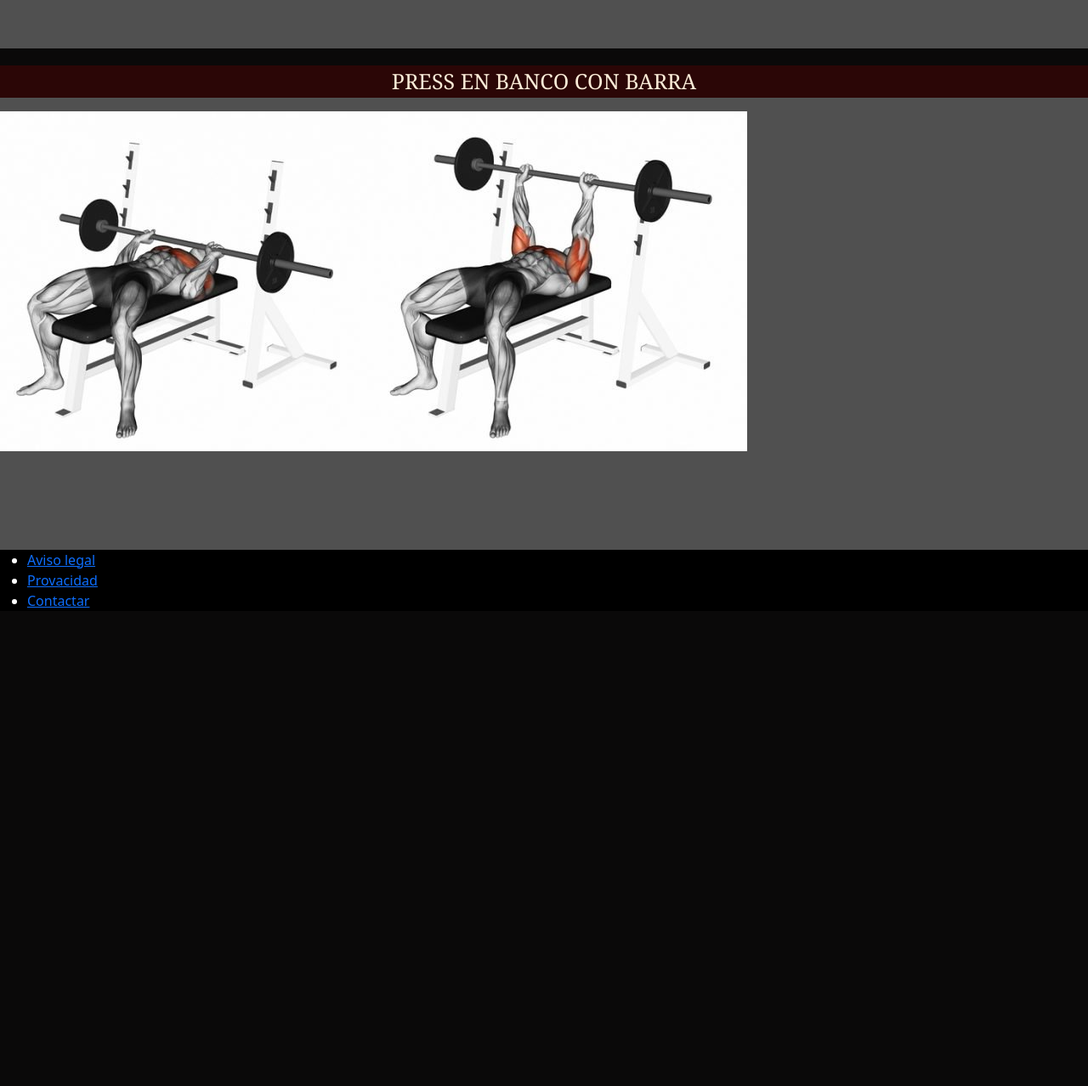
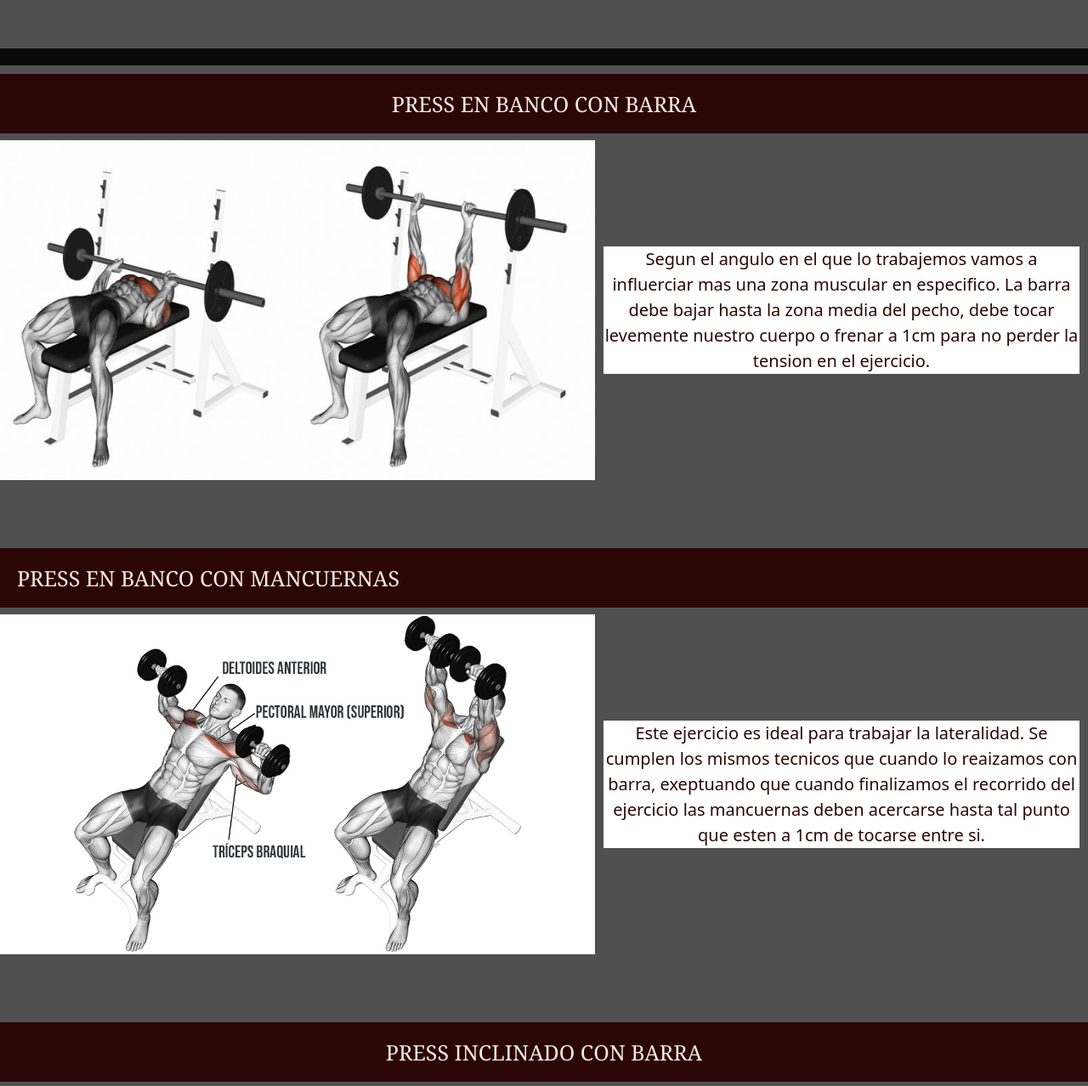
Before and after one commit to kevinperez01/nuevo-repo, a website: page pages/pecho.html in a window 1280 px wide. Shown: the part 1067-2345 px from the top of the page at 85% size. Before the commit the page ends 1802 px from the top, so only its background shows below. Drawn offline with nearby package versions, Linux system fonts and the light colour scheme.

Commit message:
cambios en la seccion pecho

```diff
--- a/pages/pecho.html
+++ b/pages/pecho.html
@@ -65,7 +65,7 @@
             </div>
         </section>
 
-        <section class="caja1">
+        <section id="caja1">
             <h1 class="temario">TEMARIO:</h1>
             <div class="ejercicios-pecho">
                 <p>Ejercicios para pectorales y musculosos involucrados, detalles tecnicos mas importantes</p>
@@ -74,10 +74,34 @@
             </div>
         </section>
 
-        <section class="caja2">
-            <p class="press-barra">PRESS EN BANCO CON BARRA</p>
-            <img src="../img/press-plano1.jpg" alt="">
-            <p></p>
+        <section>
+            <div id="caja2">
+                <h2 class="press-barra">PRESS EN BANCO CON BARRA</h2>
+                <div class="caja2-flex">
+                    <img class="press-plano"  src="../img/press-plano1.jpg" alt="">
+                    <p>Segun el angulo en el que lo trabajemos vamos a influerciar mas una zona muscular en especifico. La barra debe bajar hasta la zona media del pecho, debe tocar levemente nuestro cuerpo o frenar a 1cm para no perder la tension en el ejercicio. </p>
+                </div>
+            </div>
+        </section>
+
+        <section>
+            <div id="caja3">
+                <h3 class="press-mancuerna">PRESS EN BANCO CON MANCUERNAS</h3>
+                <div class="caja3-flex">
+                    <img src="../img/Press-mancuerna2.jpg" alt="">
+                    <p>Este ejercicio es ideal para trabajar la lateralidad. Se cumplen los mismos tecnicos que cuando lo reaizamos con barra, exeptuando que cuando finalizamos el recorrido del ejercicio las mancuernas deben acercarse hasta tal punto que esten a 1cm de tocarse entre si. </p>
+                </div>
+            </div>
+        </section>
+
+        <section>
+            <div id="caja4">
+                <h4 class="press-inclinado">PRESS INCLINADO CON BARRA</h4>
+                <div>
+                    <img src="../img/inclinado_con_barra.jpg" alt="">
+                    <p class="parrafo1">Este ejercicio se utiliza para influir sobre la porcion superior  del pectoral. Se suele realizar en el banco inclinado a 45 grados. El empuje tiene que ser siempre de forma vertical al piso.</p>
+                </div>
+            </div>
         </section>
 
     <footer>
--- a/scss/_pecho.scss
+++ b/scss/_pecho.scss
@@ -16,12 +16,13 @@
         animation-duration: 3s;
     }
 
+    /**** INICIO DE PRIMERA CAJA ****/
+
     .temario{
         text-align: left;
-        margin: 10px;
     }
 
-    .caja1{
+    #caja1{
         background: rgb(80, 80, 80);
         padding-bottom: 50px;
         margin-bottom: 20px;
@@ -35,14 +36,111 @@
         margin: 10px;
     }
 
-    .caja2{
-        background-color:  rgb(80, 80, 80) ;
-        padding-bottom: 100px;
+    .ejercicios-pecho{
+        display: flex;
+        flex-direction: column;
+        justify-content: flex-start;
+    }
+    /**** FIN DE SEGUNDA CAJA ****/
+
+    /**** INICIO DE  SEGUNDA CAJA ****/
+    .press-barra{
+        background: rgb(43, 6, 6);
+        color: antiquewhite;
+        font-size: 25px;
+        font-family: Cambria, Cochin, Georgia, Times, 'Times New Roman', serif ;
+        padding: 20px;
     }
 
-    .press-barra{
-        background-color: rgb(43, 6, 6);
+    #caja2{
+        background-color:  rgb(80, 80, 80) ;
+        padding-bottom: 70px;
+        padding-top: 10px;
+    }
+
+    .caja2-flex{
+        display: flex;
+        justify-content: center;
+        align-items: center;
+    }
+
+    .caja2-flex p{
+        background-color: white;
+        color: rgb(43, 6, 6) ;
+        font-size: 20px;
+        margin: 10px;
+    }
+
+
+    .press-plano{
+        width: 700px;
+        height: 400px;
+    }
+    /**** FIN DE SEGUNDA CAJA ****/
+
+    /**** INICIO DE TECER CAJA ****/
+    .press-mancuerna{
+        background: rgb(43, 6, 6);
+        color: antiquewhite;
         font-size: 25px;
         font-family: Cambria, Cochin, Georgia, Times, 'Times New Roman', serif ;
+        padding: 20px;
     }
+
+    #caja3{
+        background-color:  rgb(80, 80, 80) ;
+        padding-bottom: 70px;
+        padding-top: 10px;
+    }
+
+    .caja3-flex{
+        display: flex;
+        justify-content: center;
+        align-items: center;
+    }
+
+    .caja3-flex p{
+        background-color: white;
+        color: rgb(43, 6, 6) ;
+        font-size: 20px;
+        margin: 10px;
+    }
+
+    .caja3-flex img{
+        width: 700px;
+        height: 400px;
+    }
+    /**** FIN DE TERCER CAJA****/
+
+    /**** INICIO DE CUARTA CAJA ****/
+    .press-inclinado{
+        display: flex;
+        justify-content: center;
+        align-items: center;
+        background: rgb(43, 6, 6);
+        color: antiquewhite;
+        font-size: 25px;
+        font-family: Cambria, Cochin, Georgia, Times, 'Times New Roman', serif ;
+        padding: 20px;
+    }
+
+    #caja4{
+        background-color:  rgb(80, 80, 80) ;
+        padding-bottom: 70px;
+        padding-top: 10px;
+    }
+
+
+    .parrafo1{
+    background-color: white;
+        color: rgb(43, 6, 6) ;
+        font-size: 20px;
+        margin: 10px;
+    }
+
+    #caja4 img{
+        width: 600px;
+        height: 400px;
+    }
+    /**** FIN DE CUARTA CAJA ****/
      /* FIN SECCION PROGRAMAS (PECHO) */
```
Also changed, not shown: css/styles.css, img/Press-mancuerna2.jpg (added).
